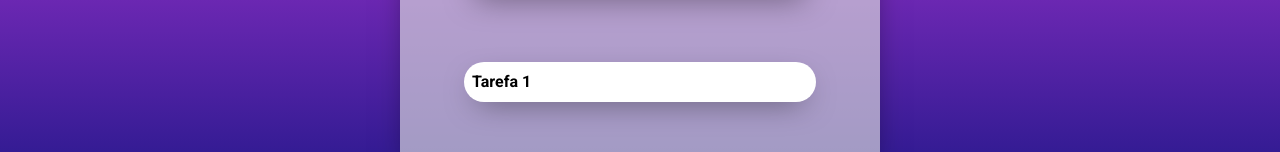
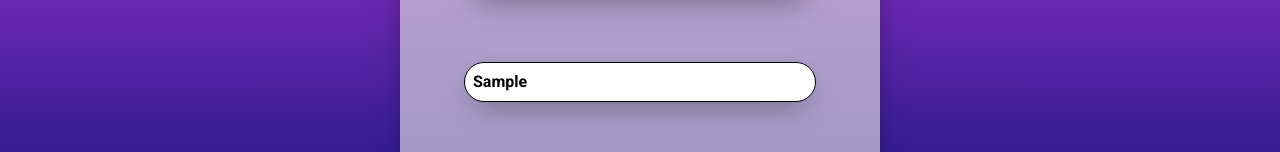
Before and after one commit to BielFernandes/toDoList, a plain HTML site: page index.html in a window 1280 px wide. Both pictures are taken after typing "Sample" into the empty fields and a click on the button "Add". Shown: the part 390-542 px from the top of the page. Drawn offline with Linux system fonts and the light colour scheme.

Commit message:
Primeiro commit projeto to do it

```diff
--- a/app.js
+++ b/app.js
@@ -1 +1,10 @@
-const btn = document.getElementById('')
+const btn = document.getElementById('btn')
+
+btn.addEventListener('click', function(){
+    let input = document.getElementById('input')
+    let task = document.querySelector('.div-tarefas')
+    let div = document.createElement('div') // <==  .createElement() para criar nova div dentro da div de tasks (div-tarefas)
+    div.innerText = input.value // <== inserindo valor do input - (.value())
+    div.classList = 'task' // <== adicionando classe pre-definida a div criada
+    task.appendChild(div) // <== adicionando div criada na div principal como seu filho
+})
--- a/index.html
+++ b/index.html
@@ -12,12 +12,10 @@
     <div class="div-principal">
         <h1>To-Do List</h1>
         <div class="add-tarefa">
-            <input type="text" id="input"><button>Add</button>
+            <input type="text" id="input"><button id="btn">Add</button>
         </div>
         <div class="div-tarefas">
-            <ul>
-                <li>Tarefa 1</li>
-            </ul>
+
         </div>
     </div>
 </body>
--- a/styles.css
+++ b/styles.css
@@ -57,7 +57,7 @@ button{
     width: 100%;
 }
 
-li{
+.task{
     width: 100%;
     height: 2.5rem;
     background-color: white;
@@ -67,4 +67,5 @@ li{
     align-items: center;
     box-shadow: 0px 10px 31px -12px rgba(0,0,0,0.59);
     font-weight: 600;
+    border: 1px solid black;
 }
```
